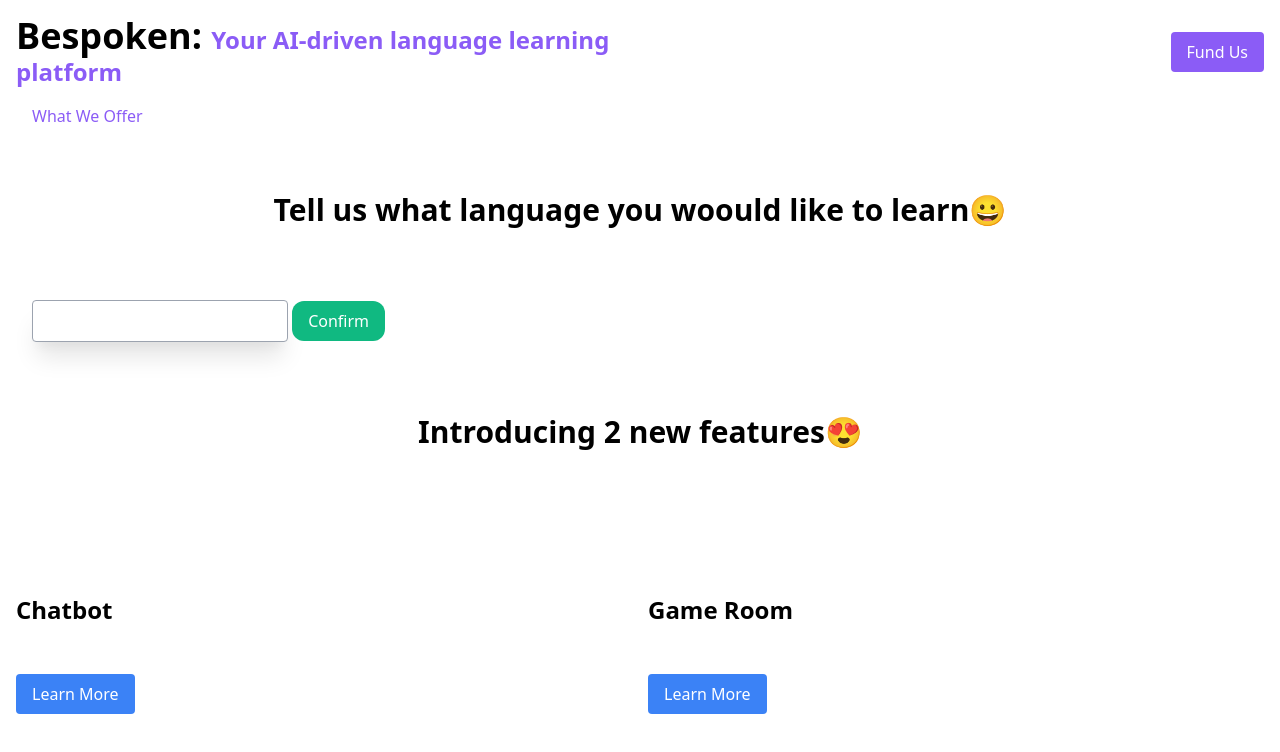
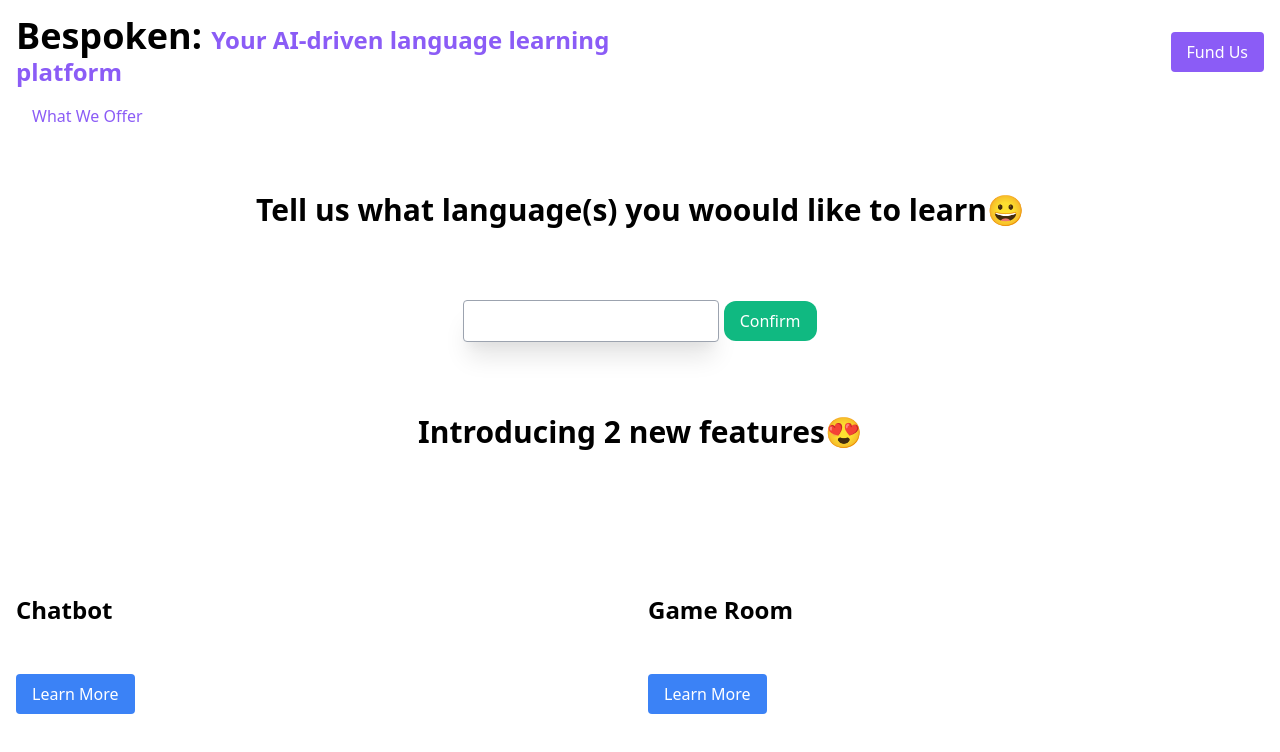
Before and after one commit to ZekeFreiheit/final, a website: page index.html in a window 1280 px wide. Drawn offline with nearby package versions, Linux system fonts and the light colour scheme; no server answers.

Commit message:
updating the to learn

```diff
--- a/index.html
+++ b/index.html
@@ -48,11 +48,12 @@
         <div class="flex">
             <h2 class="text-center text-purple-500 ">What We Offer</h2>
         </div>
+
+        <h1 class="my-16 font-bold text-3xl text-center">Tell us what language(s) you woould like to learn😀</h1>
         <div class="todos w-full">
           <!-- JavaScript puts stuff here -->
         </div>
-        <h1 class="my-16 font-bold text-3xl text-center">Tell us what language you woould like to learn😀</h1>
-        <form class="w-full mt-8">
+        <form class="w-full mt-8 text-center">
           <input type="text" id="todo" name="todo"
             class="my-2 p-2 w-64 border border-gray-400 rounded shadow-xl focus:outline-none focus:ring-purple-500 focus:border-purple-500">
           <button class="bg-green-500 hover:bg-green-600 text-white px-4 py-2 rounded-xl">Confirm</button>
```
